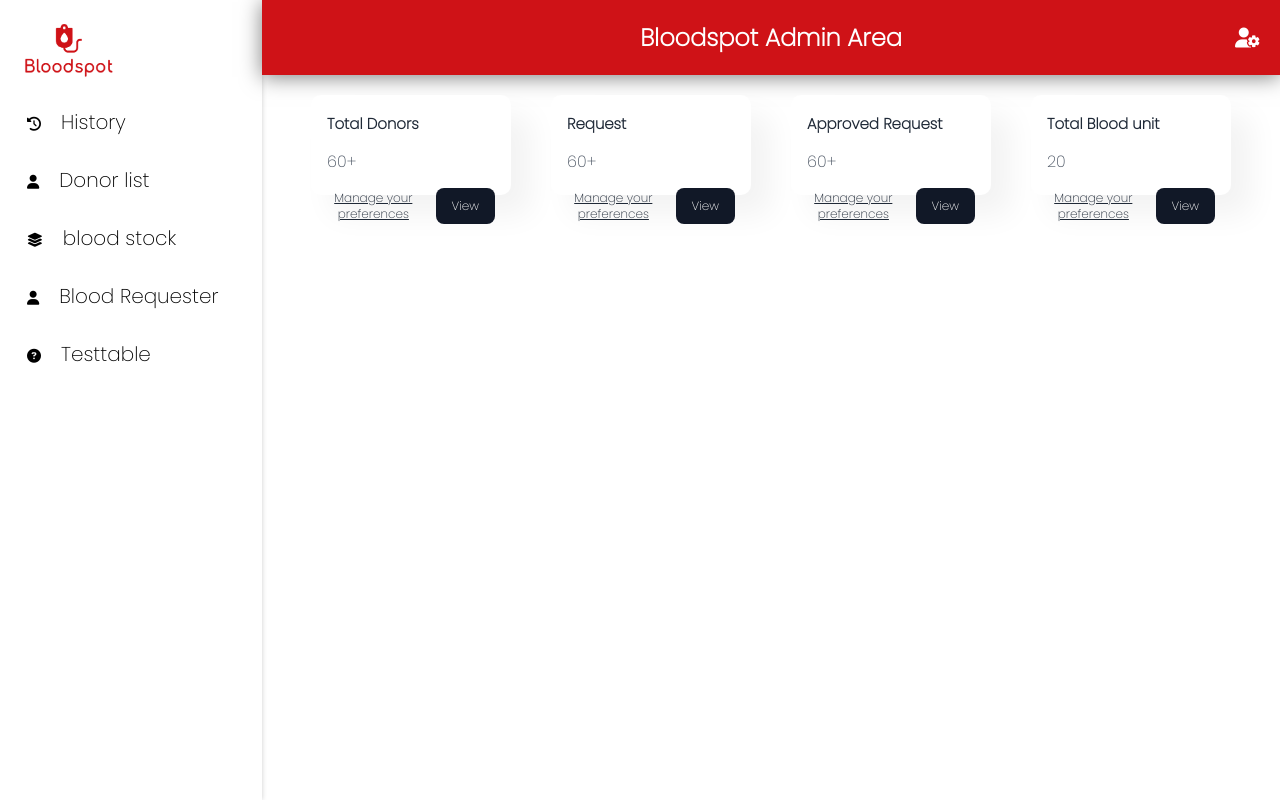
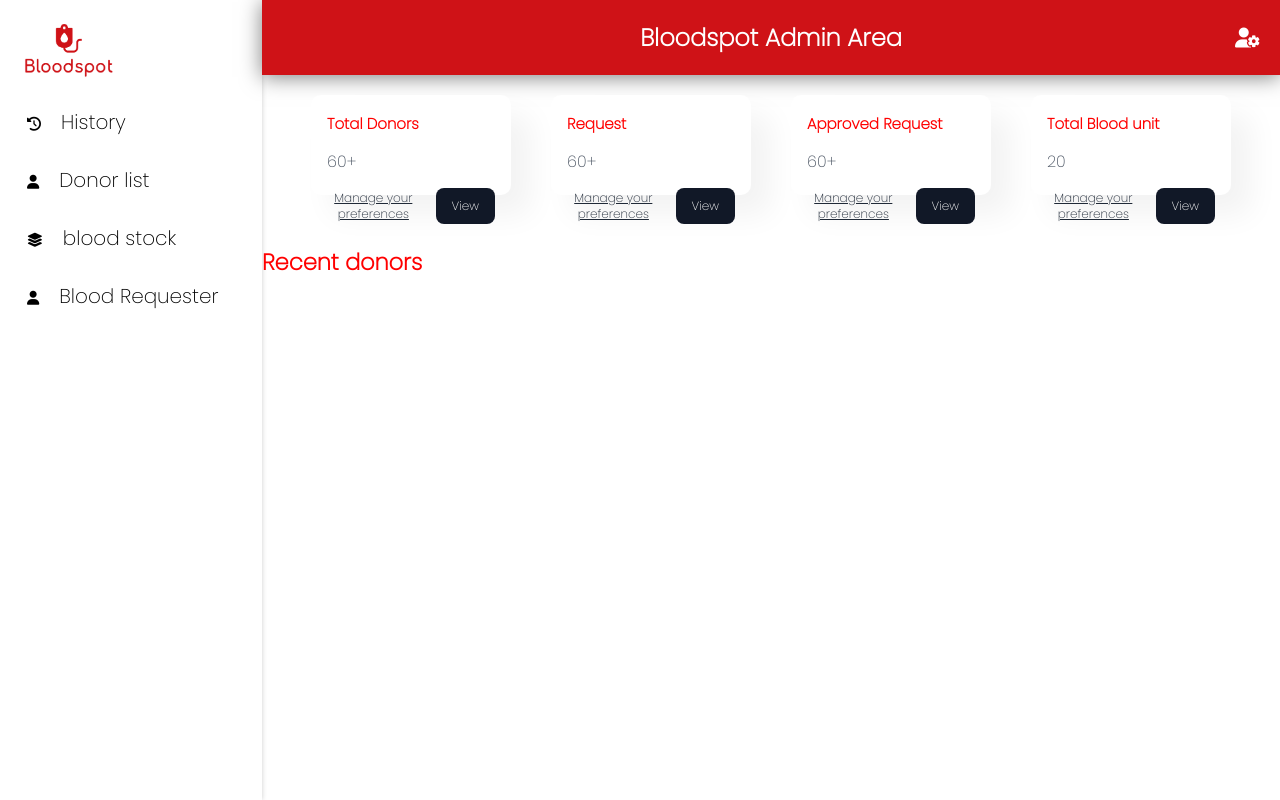
Before and after one commit to Dinanath99/Bloodspot, a PHP site: page /admin/admin.php in a window 1280 px wide. Run offline with PHP 8.4, Linux system fonts and the light colour scheme; the visitor is signed in with stand-in values (Sample User, id 1).

Commit message:
admin panel updated

```diff
--- a/admin/admin.php
+++ b/admin/admin.php
@@ -42,7 +42,7 @@ include('adminsession.php');
                         <i class="fa-solid fa-layer-group"></i>
                         <span class="nav-item">blood stock</span>
                     </a></li>
-                <li><a href="#">
+                <li><a href="requestlist.php">
                         <i class="fas fa-user"></i>
                         <span class="nav-item">Blood Requester</span>
                     </a></li>
@@ -54,10 +54,10 @@ include('adminsession.php');
                         <i class="fas fa-cog"></i>
                         <span class="nav-item">Setting</span>
                     </a></li> -->
-                <li><a href="testtable.php">
+                <!-- <li><a href="testtable.php">
                         <i class="fas fa-question-circle"></i>
                         <span class="nav-item">Testtable</span>
-                    </a></li>
+                    </a></li> -->
                 <!-- <li><a href="logoutadmin.php" class="logout">
                         <i class="fas fa-sign-out-alt"></i>
                         <span class="nav-item">Logout</span>
@@ -137,6 +137,11 @@ include('adminsession.php');
 
                 </div>
             </div>
+            <div class="recent-donor">
+                <div class="title">
+                    <h1>Recent donors </h1>
+                </div>
+            </div>
         </section>
     </div>
 </body>
--- a/css/adminsidebar.css
+++ b/css/adminsidebar.css
@@ -560,3 +560,14 @@ nav.fas {
     outline: 2px solid transparent;
     outline-offset: 2px;
 }
+
+
+/* recent donor section */
+.recent-donor {
+    margin-top: 30px;
+    color: red;
+}
+
+.title {
+    color: red;
+}
```
